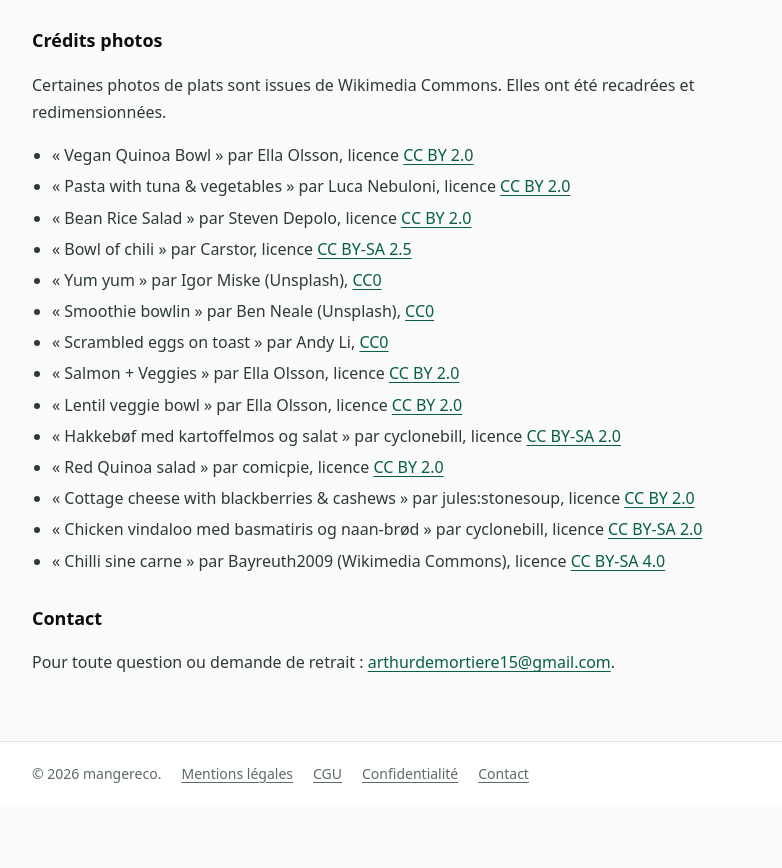
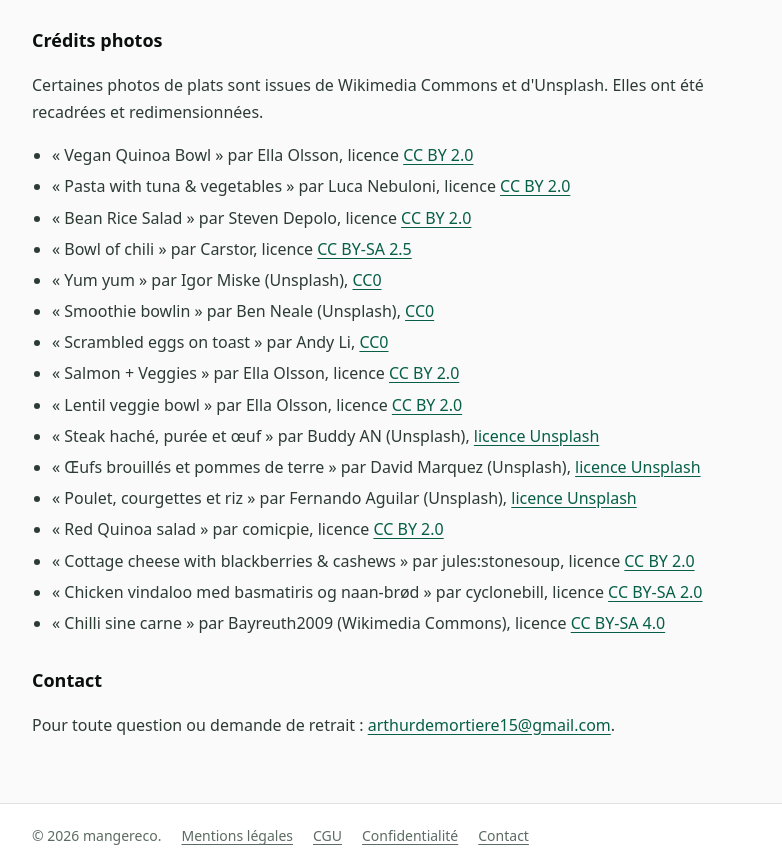
Before and after one commit to rurucopter/macro, a plain HTML site: page public/mentions-legales.html in a window 1280 px wide. Shown: the part 856-1724 px from the top of the page, without its empty margins (244-1026 px from the left). Before the commit the page ends 1661 px from the top, so only its background shows below. Drawn offline with Linux system fonts and the light colour scheme.

Commit message:
New meal photos: steak haché + purée, œufs brouillés + pommes de terre, riz + dinde + courgettes (Unsplash, credited)
Co-Authored-By: Claude Opus 5.5 <noreply@anthropic.com>

```diff
--- a/public/mentions-legales.html
+++ b/public/mentions-legales.html
@@ -58,7 +58,7 @@ footer{border-top:1px solid var(--border);background:var(--surface)}
 <h2>Propriété intellectuelle</h2>
 <p>Les textes, la structure, les visuels, les logos et le code de mangereco. sont protégés. Toute reproduction sans autorisation écrite est interdite. Les logos d'enseignes, de salles de sport et de marques appartiennent à leurs propriétaires respectifs et sont cités à titre indicatif ; mangereco. n'a aucun lien commercial avec eux.</p>
 <h2>Crédits photos</h2>
-<p>Certaines photos de plats sont issues de Wikimedia Commons. Elles ont été recadrées et redimensionnées.</p>
+<p>Certaines photos de plats sont issues de Wikimedia Commons et d'Unsplash. Elles ont été recadrées et redimensionnées.</p>
 <ul>
 <li>« Vegan Quinoa Bowl » par Ella Olsson, licence <a href="https://creativecommons.org/licenses/by/2.0/" rel="noopener">CC BY 2.0</a></li>
 <li>« Pasta with tuna &amp; vegetables » par Luca Nebuloni, licence <a href="https://creativecommons.org/licenses/by/2.0/" rel="noopener">CC BY 2.0</a></li>
@@ -69,7 +69,9 @@ footer{border-top:1px solid var(--border);background:var(--surface)}
 <li>« Scrambled eggs on toast » par Andy Li, <a href="https://creativecommons.org/publicdomain/zero/1.0/" rel="noopener">CC0</a></li>
 <li>« Salmon + Veggies » par Ella Olsson, licence <a href="https://creativecommons.org/licenses/by/2.0/" rel="noopener">CC BY 2.0</a></li>
 <li>« Lentil veggie bowl » par Ella Olsson, licence <a href="https://creativecommons.org/licenses/by/2.0/" rel="noopener">CC BY 2.0</a></li>
-<li>« Hakkebøf med kartoffelmos og salat » par cyclonebill, licence <a href="https://creativecommons.org/licenses/by-sa/2.0/" rel="noopener">CC BY-SA 2.0</a></li>
+<li>« Steak haché, purée et œuf » par Buddy AN (Unsplash), <a href="https://unsplash.com/license" rel="noopener">licence Unsplash</a></li>
+<li>« Œufs brouillés et pommes de terre » par David Marquez (Unsplash), <a href="https://unsplash.com/license" rel="noopener">licence Unsplash</a></li>
+<li>« Poulet, courgettes et riz » par Fernando Aguilar (Unsplash), <a href="https://unsplash.com/license" rel="noopener">licence Unsplash</a></li>
 <li>« Red Quinoa salad » par comicpie, licence <a href="https://creativecommons.org/licenses/by/2.0/" rel="noopener">CC BY 2.0</a></li>
 <li>« Cottage cheese with blackberries & cashews » par jules:stonesoup, licence <a href="https://creativecommons.org/licenses/by/2.0/" rel="noopener">CC BY 2.0</a></li>
 <li>« Chicken vindaloo med basmatiris og naan-brød » par cyclonebill, licence <a href="https://creativecommons.org/licenses/by-sa/2.0/" rel="noopener">CC BY-SA 2.0</a></li>
```
Also changed, not shown: public/index.html (+5 -3 lines), public/img/eggs-potatoes.jpg (added), public/img/hakkebof.jpg (deleted), public/img/steak-puree.jpg (added), public/img/turkey-rice-zucchini.jpg (added).
